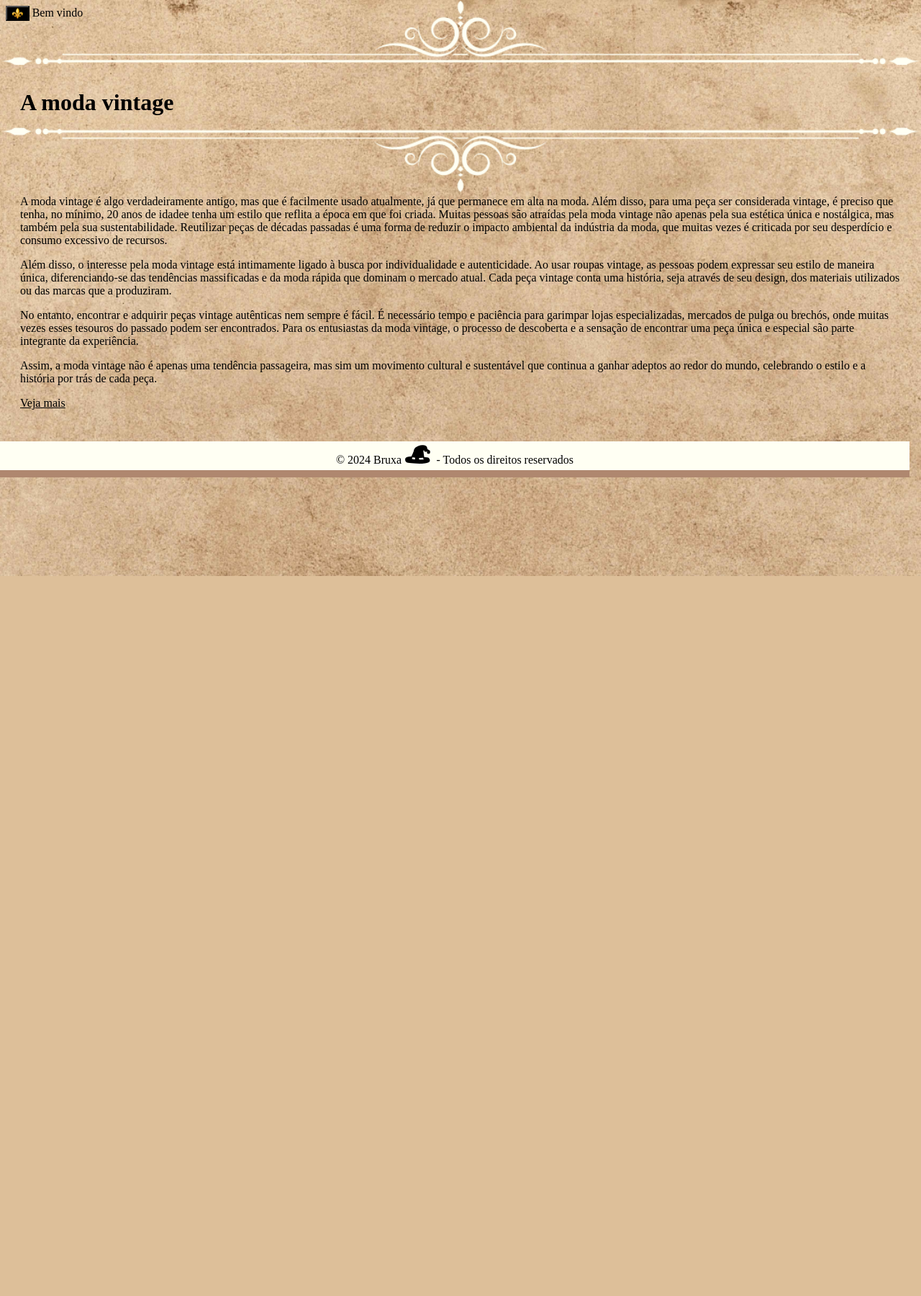
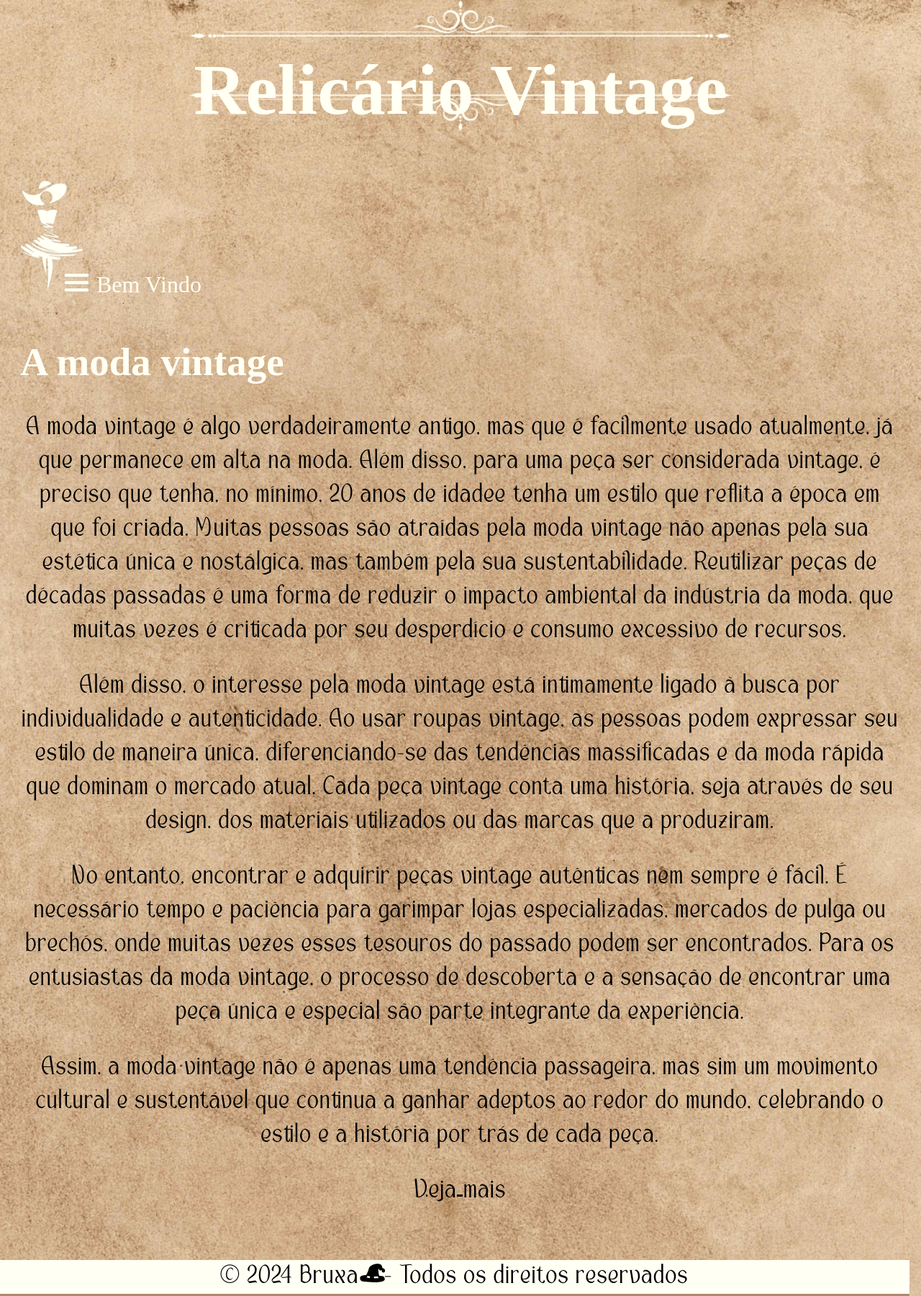
Before and after one commit to anaswitch/blogana, a PHP site: page / in a window 1280 px wide. Shown: the whole page at 72% size. Before the commit the page ends 800 px from the top, so only its background shows below. Run offline with PHP 8.4, Linux system fonts and the light colour scheme; data that the repository does not hold is empty.

Commit message:
mundanca de visual

```diff
--- a/index.html
+++ b/index.html
@@ -11,6 +11,7 @@
 </head>
 
 <body>
+    <h1 class="h1titulo">Relicário Vintage</h1>
     <div id="mySidenav" class="sidenav">
         <a href="javascript:void(0)" class="closebtn" onclick="closeNav()">&times;</a>
         <a onclick="menuMain()">Início</a>
@@ -20,12 +21,10 @@
         <a onclick="menuCadastro()">Cadastre-se</a>
         <a onclick="menuLogin()">Login</a>
     </div>
-    <button id="botaoMenu" onclick="openNav()">⚜️</button>
-    <span>Bem vindo <span id="nomeUsuarioLogado"></span></span>
-    <br><br><br><br>
+    <button id="botaoMenu" onclick="openNav()"><img src="favicon/size120.png"></button>
+    <span id="spanbv">Bem Vindo <span id="nomeUsuarioLogado"></span></span>
     <div id="main">
         <h1> A moda vintage</h1>
-        <br><br><br><br>
         <p>A moda vintage é algo verdadeiramente antigo, mas que é facilmente usado atualmente,
             já que permanece em alta na
             moda. Além disso, para uma peça ser considerada vintage, é preciso que tenha, no
--- a/style.css
+++ b/style.css
@@ -1,15 +1,38 @@
 /* Fontes */
 @font-face {
-  font-family: saintcarell;
-  src: url(SaintCarellClean_PERSONAL_USE_ONLY.otf);
   font-family: hatolie;
   src: url(Hatolie.ttf);
   font-family: bruxadesenho;
   src: url(Witcha.otf);
 }
+@font-face {
+  font-family: riolanik;
+  src: url(Riolanik.otf);
+}
 
 #botaoMenu {
-  background: black;
+  background: transparent;
+  font-size: large;
+  cursor: pointer;
+  border: none;
+}
+
+
+#spanbv {
+  color: #FFFFF3;
+  font-family: hatolie;
+  font-size: 200%;
+}
+
+/* SIZE NAV */
+@media screen and (max-height: 450px) {
+  .sidenav {
+    padding-top: 15px;
+  }
+
+  .sidenav a {
+    font-size: 18px;
+  }
 }
 
 /* Responsividade */
@@ -34,35 +57,49 @@ body {
   background-size: cover;
 }
 
+/* Titulo e textos*/
+.h1titulo {
+  font-family: hatolie;
+  color: #FFFFF3;
+  font-size: 100px;
+  position:relative;
+  text-align: center;
+}
+h1 {
+  font-family: hatolie;
+  font-size: 55px;
+  color: #FFFFF3;
+  justify-content: center;
+}
+p{
+  font-family: riolanik;
+  font-size: 30px;
+  text-align: center;
+  justify-content: center;
+  display: flex;
+}
+
 /* The side navigation menu */
 .sidenav {
   height: 100%;
-  /* 100% Full-height */
   width: 0;
-  /* 0 width - change this with JavaScript */
   position: fixed;
-  /* Stay in place */
   z-index: 1;
-  /* Stay on top */
   top: 0;
-  /* Stay at the top */
   left: 0;
-  background-color: rgba(0, 0, 0, 0.9);
-  /* Black*/
+  background-color: #AF876F;
   overflow-x: hidden;
-  /* Disable horizontal scroll */
   padding-top: 60px;
-  /* Place content 60px from the top */
   transition: 0.5s;
-  /* 0.5 second transition effect to slide in the sidenav */
 }
 
 /* The navigation menu links */
 .sidenav a {
+  font-family: hatolie;
   padding: 8px 8px 8px 32px;
   text-decoration: none;
   font-size: 25px;
-  color: #818181;
+  color: #FFFFF3;
   display: block;
   transition: 0.3s;
 }
@@ -87,94 +124,7 @@ body {
   padding: 20px;
 }
 
-/* On smaller screens, where height is less than 450px, change the style of the sidenav (less padding and a smaller font size) */
-@media screen and (max-height: 450px) {
-  .sidenav {
-    padding-top: 15px;
-  }
 
-  .sidenav a {
-    font-size: 18px;
-  }
-}
-
-/* Personalização nav
-nav {
-  display: flex;
-  justify-content: center;
-  align-items: center;
-  margin: 0;
-  padding: 0;
-  position: fixed;
-  width: 100%;
-  top: 0;
-  z-index: 1000;
-}
-
-nav img {
-  width: 20px;
-  height: 20px;
-}
-
-nav ul {
-  margin: 0;
-  padding: 0;
-  display: flex;
-}
-
-nav ul li {
-  list-style: none;
-  margin: 0 20px;
-  transition: 0.5s;
-}
-
-nav ul li a {
-  color: #f4f6f8;
-  font-family: narnia;
-  display: flex;
-  margin: 0;
-  padding: 10px;
-  justify-content: center;
-  font-size: 18px;
-  text-decoration: none;
-  font-family: narnia;
-  text-transform: uppercase;
-  transition: 0.5s;
-}
-
-nav ul:hover li a {
-  transform: scale(2);
-  opacity: 0.2;
-  filter: blur(5px);
-}
-
-nav ul li a:hover {
-  transform: scale(2);
-  opacity: 1;
-  filter: blur(0);
-}
-
-nav ul li a:before {
-  content: '';
-  position: absolute;
-  top: 0;
-  left: 0;
-  width: 100%;
-  height: 100%;
-  background: linear-gradient(343deg, rgb(8, 126, 87) 0%, rgb(21, 141, 157) 62%);
-  border: none;
-  border-radius: 15px;
-  transition: transform 0.5s;
-  transform-origin: right;
-  transform: scaleX(0);
-  z-index: -1;
-}
-
-nav ul li a:hover:before {
-  transition: transform 0.5s;
-  transform-origin: right;
-  transform: scaleX(1);
-}
 
 /* Estiliza*/
 .inspiracao {
@@ -426,3 +376,85 @@ b {
   border: 1px solid #ccc;
   border-radius: 5px;
 }
+
+/* Estilização login/cadastro
+#cadastro{
+	width: 350px;
+	height: 500px;
+	background: #AF876F;
+	overflow: hidden;
+	border-radius: 10px;
+	box-shadow: 5px 20px 50px #000;
+}
+#chk{
+	display: none;
+}
+.signup{
+	position: relative;
+	width:100%;
+	height: 100%;
+}
+label{
+	color: #fff;
+	font-size: 2.3em;
+	justify-content: center;
+	display: flex;
+	margin: 50px;
+	font-weight: bold;
+	cursor: pointer;
+	transition: .5s ease-in-out;
+}
+input{
+	width: 60%;
+	height: 10px;
+	background: #e0dede;
+	justify-content: center;
+	display: flex;
+	margin: 20px auto;
+	padding: 12px;
+	border: none;
+	outline: none;
+	border-radius: 5px;
+}
+button{
+	width: 60%;
+	height: 40px;
+	margin: 10px auto;
+	justify-content: center;
+	display: block;
+	color: #fff;
+	background: #AF876F;
+	font-size: 1em;
+	font-weight: bold;
+	margin-top: 30px;
+	outline: none;
+	border: none;
+	border-radius: 5px;
+	transition: .2s ease-in;
+	cursor: pointer;
+}
+button:hover{
+	background: #FFFFF3;
+}
+.login{
+	height: 460px;
+	background: #FFFFF3;
+	border-radius: 60% / 10%;
+	transform: translateY(-180px);
+	transition: .8s ease-in-out;
+}
+.login label{
+	color: #AF876F;
+	transform: scale(.6);
+}
+
+#chk:checked ~ .login{
+	transform: translateY(-500px);
+}
+#chk:checked ~ .login label{
+	transform: scale(1);
+}
+#chk:checked ~ .signup label{
+	transform: scale(.6);
+}
+ */
```
Also changed, not shown: Riolanik.otf (added), Saint-Andrews Queen.ttf (added), favicon/1-removebg-preview.png (added), favicon/size120.png (added), imagens/background.png, imagens/imgmenu.png (added), 1 other file.
